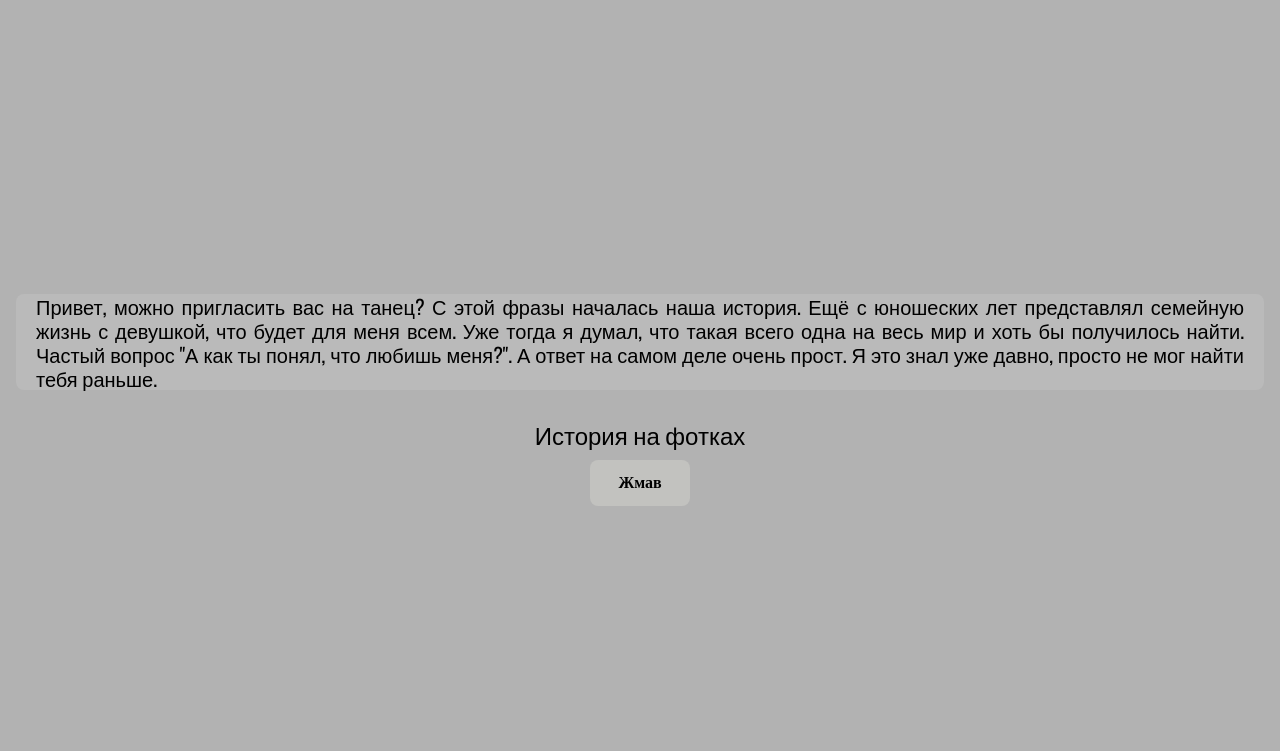
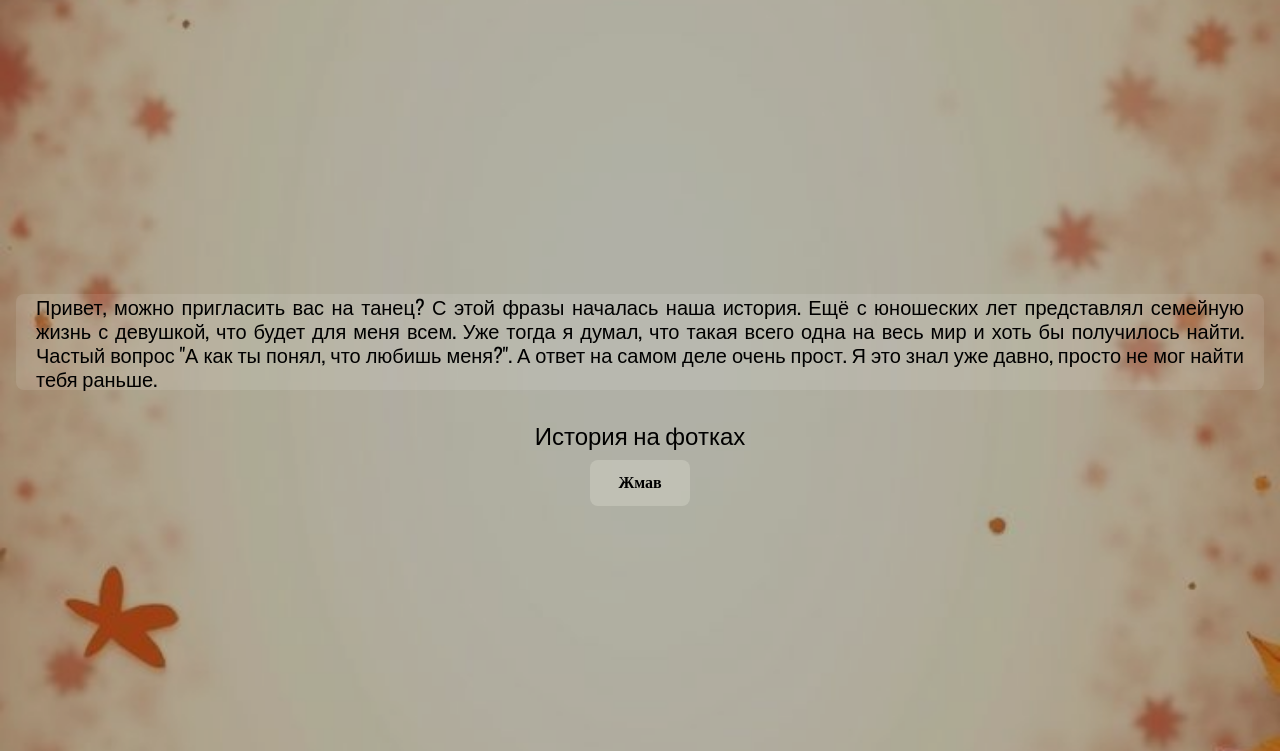
Before and after one commit to Artem26635/love, a plain HTML site: page index.html in a window 1280 px wide. Shown: the top 751 px of the page. Drawn offline with nearby package versions, Linux system fonts and the light colour scheme; the site is published under a folder, as on GitHub Pages, so addresses that start at the root find nothing.

Commit message:
Update style.css

```diff
--- a/style.css
+++ b/style.css
@@ -60,7 +60,7 @@ h1,h2,h3,h4,h5,h6,p {
 
 /*  */
 body {
-  background: url('/img/general.jpeg');
+  background: url('general.jpeg');
   background-position: center;
   background-size: cover;
   background-repeat: no-repeat;
@@ -82,7 +82,7 @@ body {
   position: relative;
   width: 100%;
   height: 100vh;
-  background-image: url('/bgframe.jpg');
+  background-image: url('bgframe.jpg');
   background-size: cover;
   background-position: center;
   background-attachment: fixed;
```
